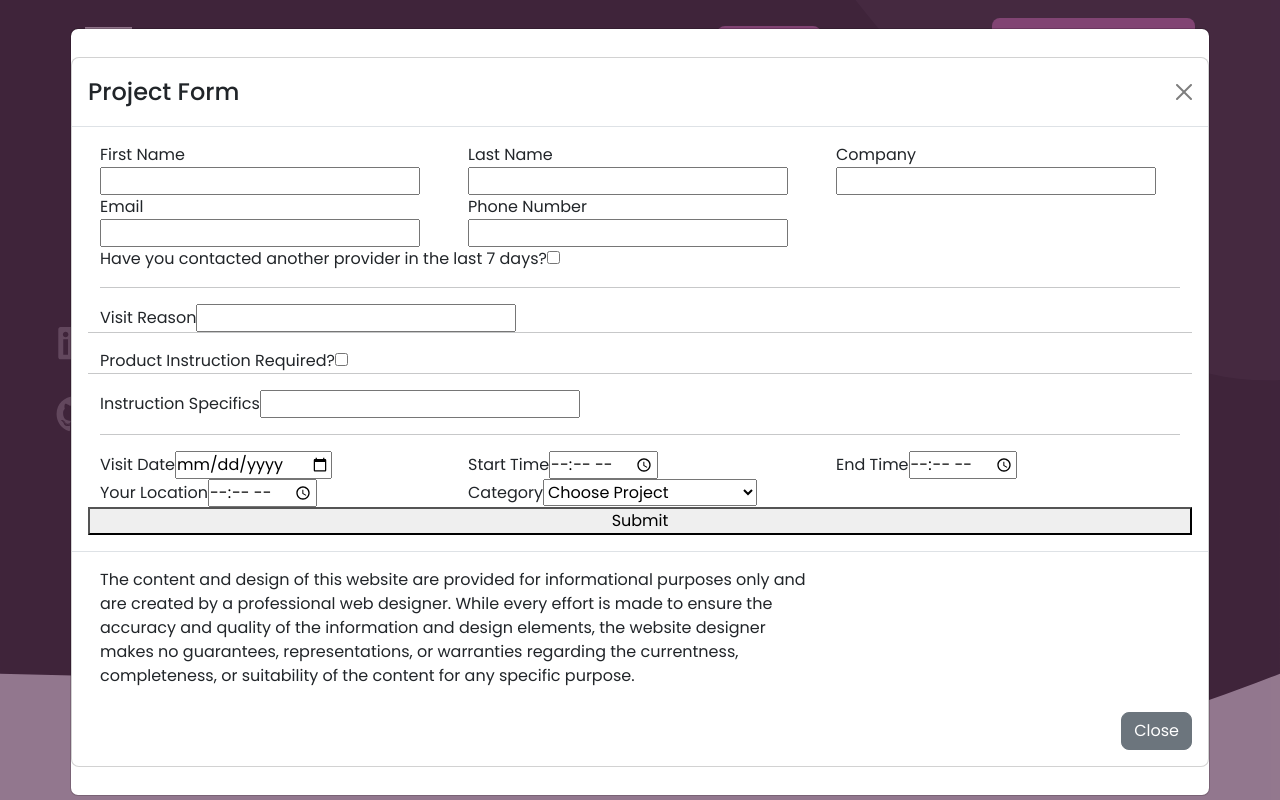
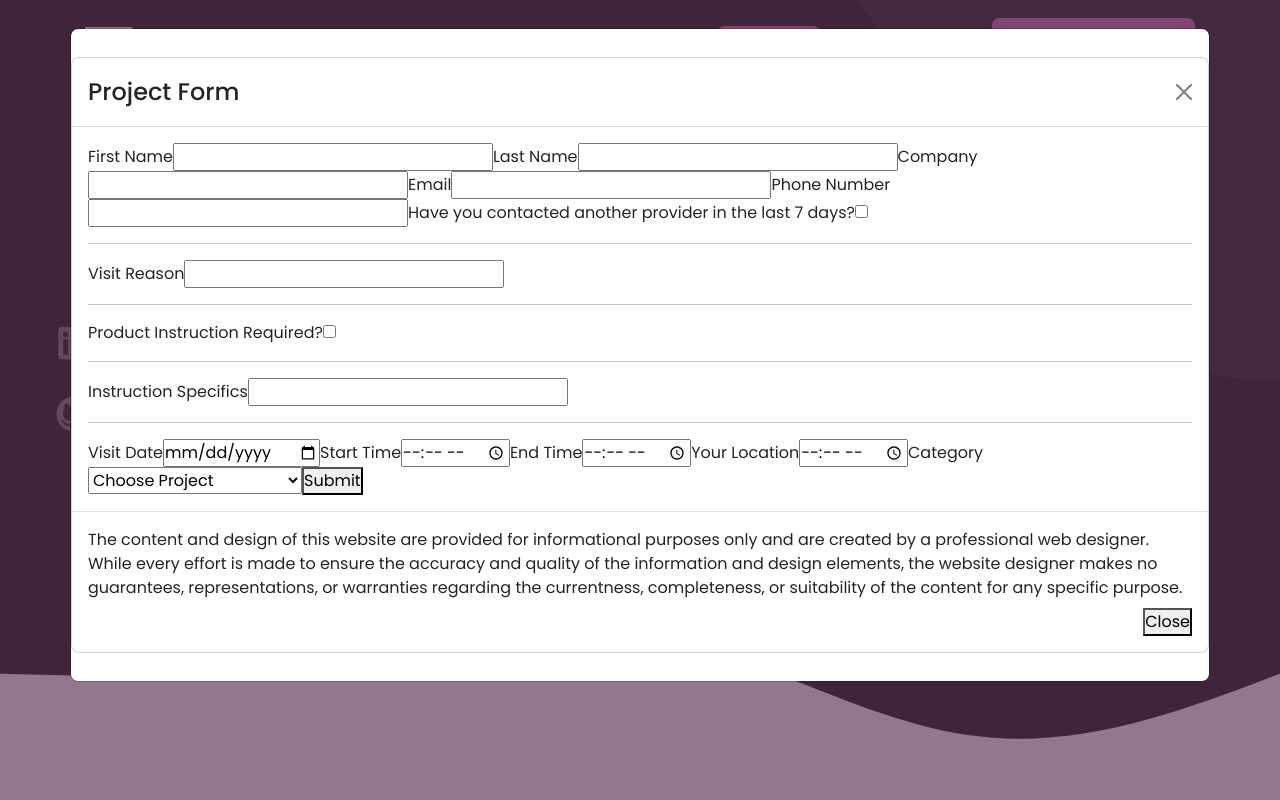
Before and after one commit to tektechnologies/craigbarkley, a React (Create React App) app: page / in a window 1280 px wide. Both pictures are taken after a click on the element "New Project Request". Shown: the top 800 px of the page. Built offline with nearby package versions, Linux system fonts and the light colour scheme.

Commit message:
remove bootstrap styling

```diff
--- a/src/components/SelectedProjectForm/SelectedProjectForm.js
+++ b/src/components/SelectedProjectForm/SelectedProjectForm.js
@@ -1,10 +1,6 @@
 import React from "react";
 import "bootstrap/dist/css/bootstrap.min.css";
 import Modal from "react-bootstrap/Modal";
-import Button from "react-bootstrap/Button";
-import Col from "react-bootstrap/Col";
-import Container from "react-bootstrap/Container";
-import Row from "react-bootstrap/Row";
 import { useForm } from "react-hook-form";
 import { DevTool } from "@hookform/devtools";
 
@@ -48,47 +44,26 @@ const SelectedProjectForm = (props) => {
         </Modal.Header>
 
         <Modal.Body>
-          <Container>
           <form onSubmit={handleSubmit(onSubmit)}>
-              <Row>
-                <Col xs={4} md={4}>
             <label htmlFor="firstName">First Name</label>
-                  <input
-                    type="text"
-                    id="firstName"
-                    {...register("firstName")}
-                  />
-                </Col>
-                <Col xs={4} md={4}>
+            <input type="text" id="firstName" {...register("firstName")} />
+
             <label htmlFor="lastName">Last Name</label>
             <input type="text" id="lastName" {...register("lastName")} />
-                </Col>
-                <Col xs={4} md={4}>
+
             <label htmlFor="companyName">Company</label>
-                  <input
-                    type="text"
-                    id="companyName"
-                    {...register("companyName")}
-                  />
-                </Col>
-                <Col xs={6} md={4}>
+            <input type="text" id="companyName" {...register("companyName")} />
+
             <label htmlFor="emailAddress">Email</label>
             <input
               type="text"
               id="emailAddress"
               {...register("emailAddress")}
             />
-                </Col>
-                <Col xs={6} md={4}>
+
             <label htmlFor="phoneNumber">Phone Number</label>
-                  <input
-                    type="text"
-                    id="phoneNumber"
-                    {...register("phoneNumber")}
-                  />
-                </Col>
+            <input type="text" id="phoneNumber" {...register("phoneNumber")} />
 
-                <Col xs={12} md={8}>
             <label htmlFor="visitCompetion">
               Have you contacted another provider in the last 7 days?
             </label>
@@ -97,20 +72,18 @@ const SelectedProjectForm = (props) => {
               id="visitCompetion"
               {...register("visitCompetion")}
             />
-                </Col>
-              </Row>
+
             <hr />
-              <Row>
-                <Col xs={12} md={8}>
+
             <label htmlFor="visitReason">Visit Reason</label>
             <input
               type="textarea"
               id="visitReason"
               {...register("visitReason")}
             />
-                </Col>
+
             <hr />
-                <Col xs={12} md={8}>
+
             <label htmlFor="instructionRequired">
               Product Instruction Required?
             </label>
@@ -119,50 +92,34 @@ const SelectedProjectForm = (props) => {
               id="instructionRequired"
               {...register("instructionRequired")}
             />
-                </Col>
+
             <hr />
-                <Col xs={12} md={8}>
+
             <label htmlFor="instructWhat">Instruction Specifics</label>
             <input
               type="textarea"
               id="instructWhat"
               {...register("instructWhat")}
             />
-                </Col>
-              </Row>
+
             <hr />
 
-              <Row>
-                <Col xs={4} md={4}>
             <label htmlFor="visitDate">Visit Date</label>
-                  <input
-                    type="date"
-                    id="visitDate"
-                    {...register("visitDate")}
-                  />
-                </Col>
-                <Col xs={4} md={4}>
+            <input type="date" id="visitDate" {...register("visitDate")} />
+
             <label htmlFor="startTime">Start Time</label>
-                  <input
-                    type="time"
-                    id="startTime"
-                    {...register("startTime")}
-                  />
-                </Col>
-                <Col xs={4} md={4}>
-                  {" "}
+            <input type="time" id="startTime" {...register("startTime")} />
+
             <label htmlFor="endTime">End Time</label>
             <input type="time" id="endTime" {...register("endTime")} />
-                </Col>
-                <Col xs={6} md={4}>
+
             <label htmlFor="userLocation">Your Location</label>
             <input
               type="time"
               id="userLocation"
               {...register("userLocation")}
             />
-                </Col>
-                <Col xs={6} md={4}>
+
             <label htmlFor="productcategory">Category</label>
 
             <select
@@ -178,33 +135,25 @@ const SelectedProjectForm = (props) => {
               <option value="onlineStore">Online Store</option>
               <option value="logoBranding">Logo Graphics Branding</option>
             </select>
-                </Col>
-              </Row>
-              <Row>
+
             <button>Submit</button>
-              </Row>
           </form>
           <DevTool control={control} />
-          </Container>
         </Modal.Body>
         <Modal.Footer>
-          <Row>
-            <Col xs={12} md={8}>
           <p>
             The content and design of this website are provided for
-                informational purposes only and are created by a professional
-                web designer. While every effort is made to ensure the accuracy
-                and quality of the information and design elements, the website
-                designer makes no guarantees, representations, or warranties
-                regarding the currentness, completeness, or suitability of the
-                content for any specific purpose.
+            informational purposes only and are created by a professional web
+            designer. While every effort is made to ensure the accuracy and
+            quality of the information and design elements, the website designer
+            makes no guarantees, representations, or warranties regarding the
+            currentness, completeness, or suitability of the content for any
+            specific purpose.
           </p>
-            </Col>
-          </Row>
 
-          <Button onClick={props.handleClose} variant="secondary">
+          <button onClick={props.handleClose} variant="secondary">
             Close
-          </Button>
+          </button>
         </Modal.Footer>
       </Modal.Dialog>
     </Modal>
```
Lines whose indentation alone changed are shown as unchanged.
